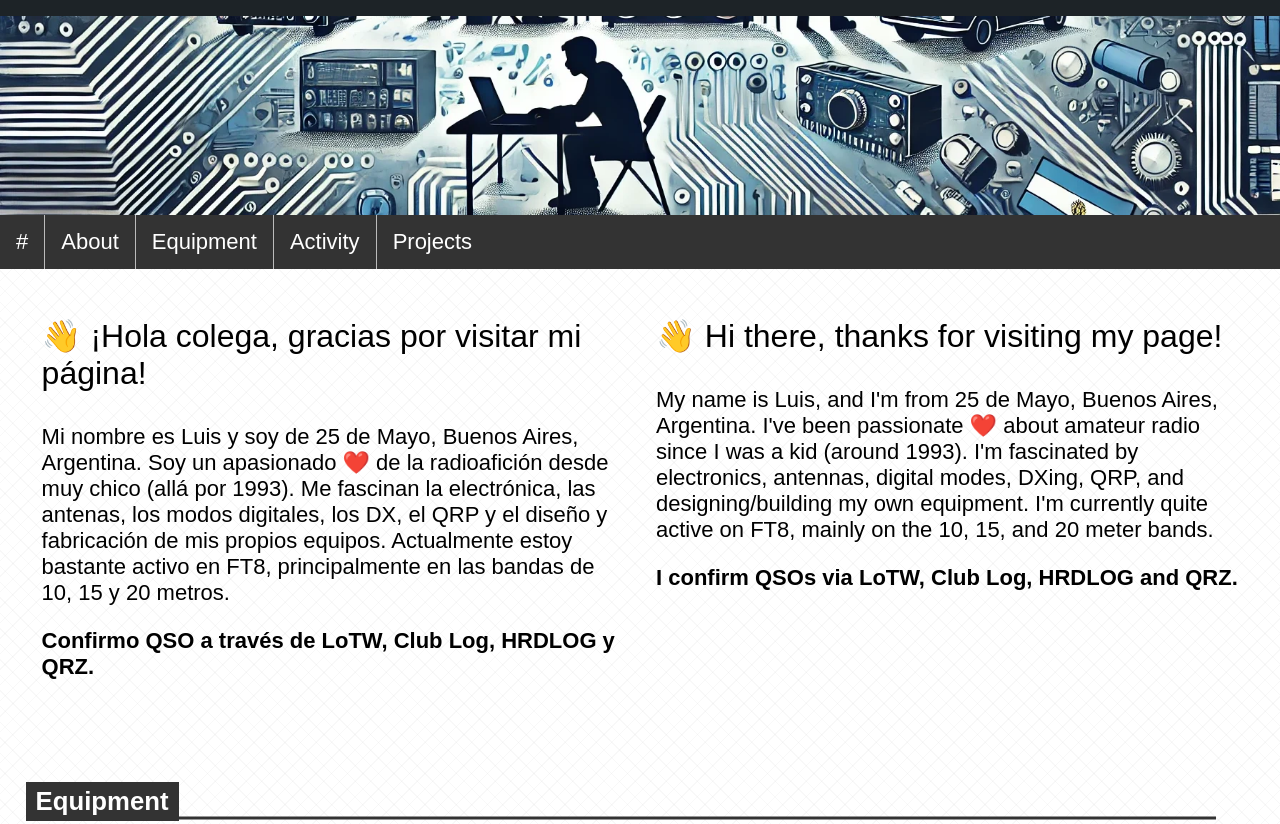
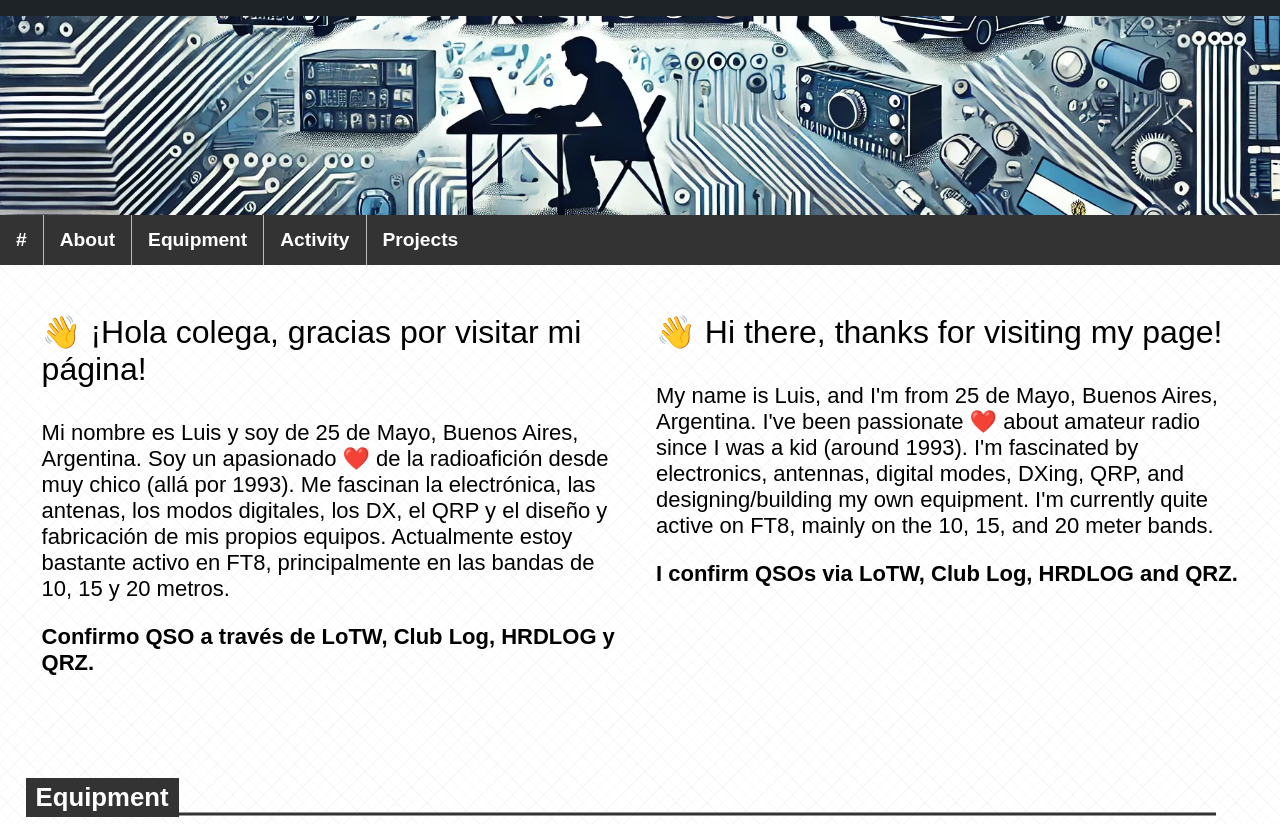
Before and after one commit to luispichio/lw6dio, a plain HTML site: page index.html in a window 1280 px wide. Shown: the top 824 px of the page. Drawn offline with Linux system fonts and the light colour scheme.

Commit message:
~fuente "dinámica" de la barra de navegación

```diff
--- a/public/assets/styles/main.css
+++ b/public/assets/styles/main.css
@@ -106,6 +106,8 @@ nav {
     text-align: center;
     padding: 14px 16px;
     text-decoration: none;
+    font-size: clamp(0.5rem, 1.5vw, 1.5rem);
+    font-weight: bold;
 }
 
 .toolbar li a:hover {
```
